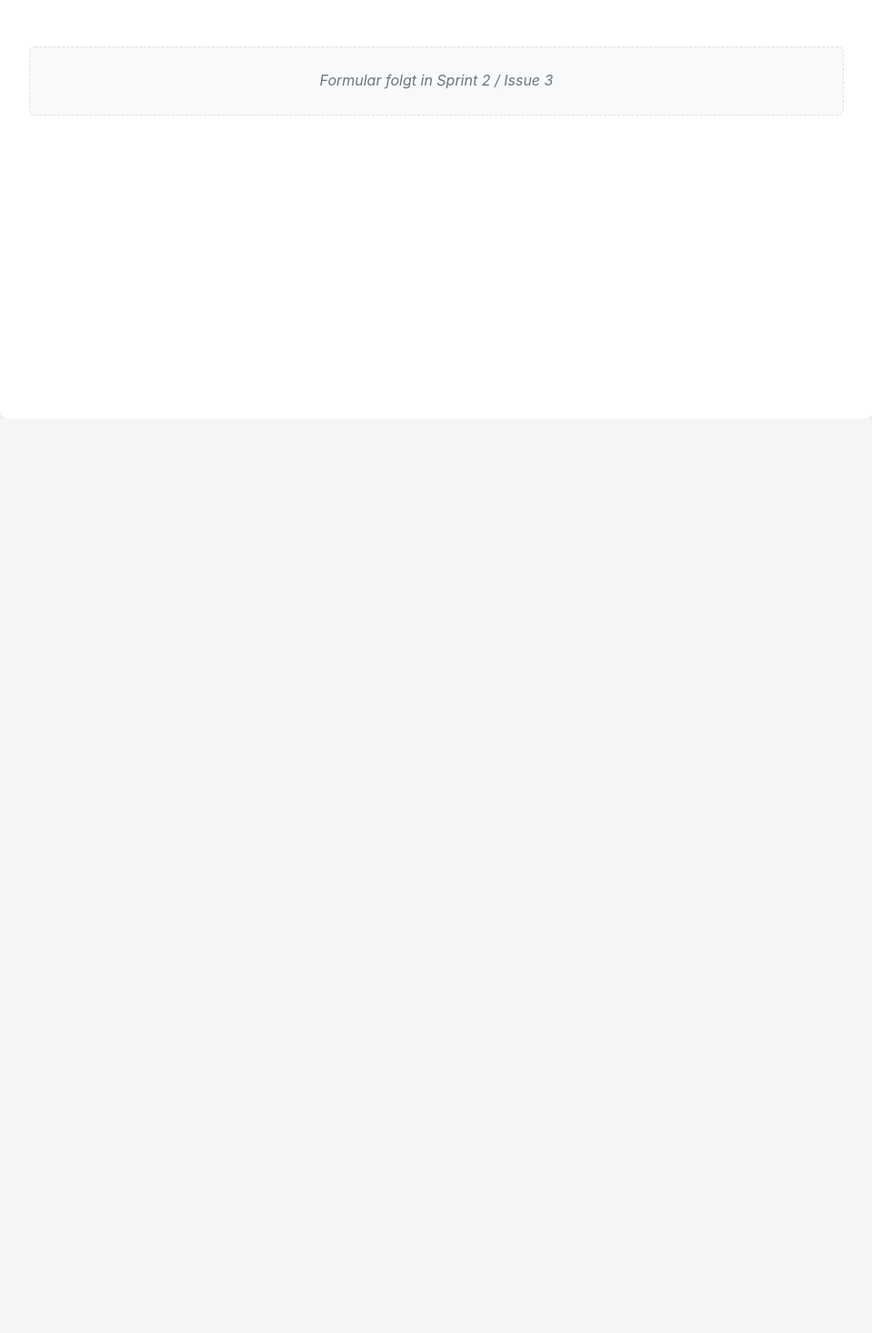
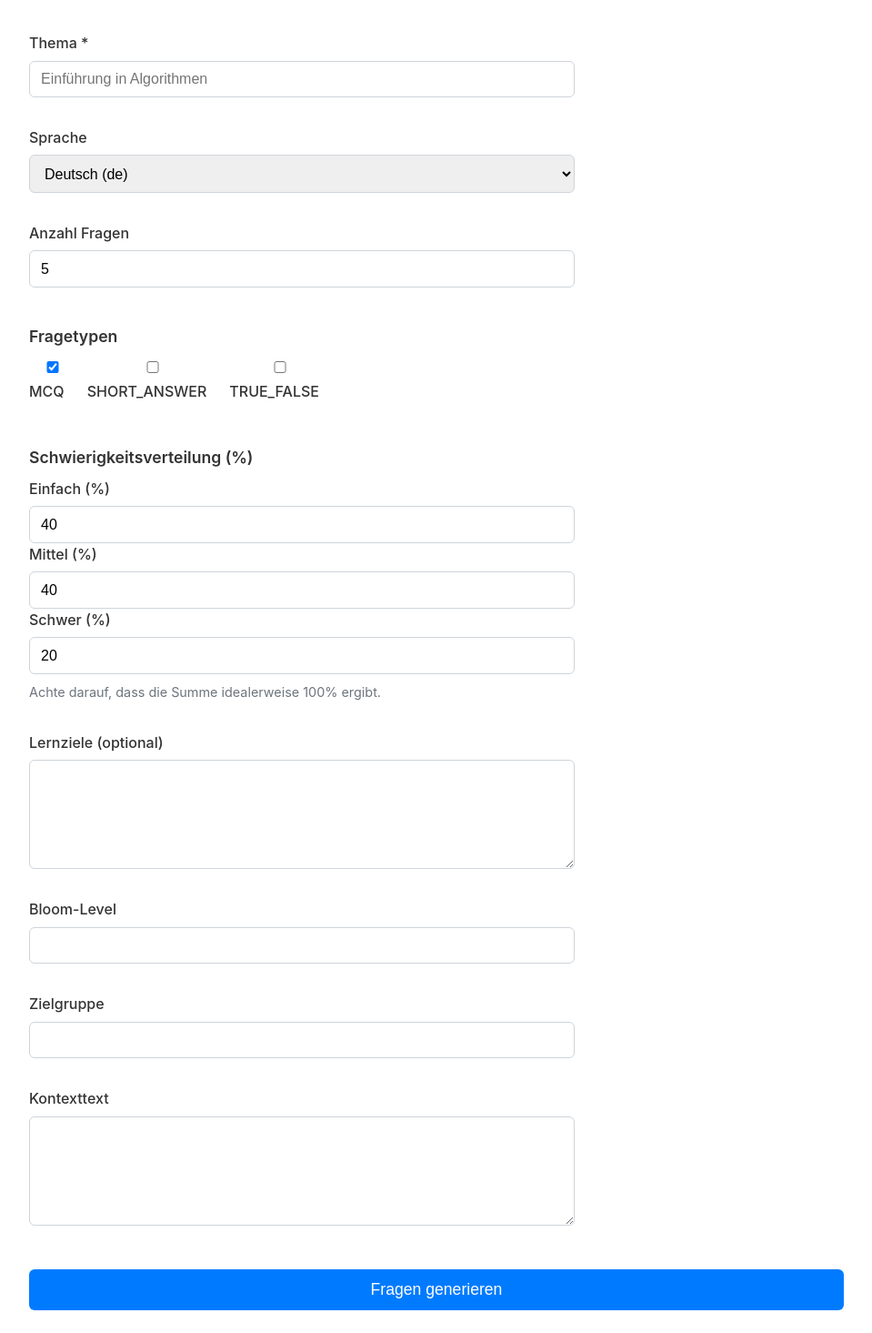
Before and after one commit to shezsoltani/AILV-Project, a React (Vite) app in the folder frontend/: page /generate in a window 1280 px wide. Shown: the part 340-1805 px from the top of the page at 91% size, without its empty margins (160-1119 px from the left). Before the commit the page ends 800 px from the top, so only its background shows below. Built offline with nearby package versions, Linux system fonts and the light colour scheme.

Commit message:
FE: Implement GenerateForm UI – full form, validation markers, styling, and updated GeneratePage

```diff
--- /dev/null
+++ b/frontend/src/components/GenerateForm.tsx
@@ -0,0 +1,278 @@
+import { FormEvent, useState, ChangeEvent } from 'react';
+import {
+  GenerateRequestFormValues,
+  Language,
+  QuestionType,
+} from '../types/generate';
+
+const QUESTION_TYPE_OPTIONS: QuestionType[] = [
+  'MCQ',
+  'SHORT_ANSWER',
+  'TRUE_FALSE',
+];
+
+const DEFAULT_FORM_VALUES: GenerateRequestFormValues = {
+  topic: '',
+  language: 'de',
+  count: 5,
+  types: ['MCQ'],
+  difficultyDistribution: {
+    easy: 40,
+    medium: 40,
+    hard: 20,
+  },
+  learningObjectives: '',
+  bloomLevel: '',
+  targetAudience: '',
+  contextText: '',
+};
+
+export const GenerateForm = () => {
+  const [formValues, setFormValues] =
+    useState<GenerateRequestFormValues>(DEFAULT_FORM_VALUES);
+  const [showSuccessMessage, setShowSuccessMessage] = useState(false);
+
+  const handleInputChange = (
+    event: ChangeEvent<HTMLInputElement | HTMLTextAreaElement | HTMLSelectElement>,
+  ) => {
+    const { name, value } = event.target;
+
+    // 🔹 count: darf leer sein (''), sonst number
+    if (name === 'count') {
+      const raw = value;
+      setFormValues((prev) => ({
+        ...prev,
+        count: raw === '' ? '' : Number(raw),
+      }));
+      return;
+    }
+
+    // 🔹 difficultyDistribution: easy/medium/hard dürfen ebenfalls leer sein
+    if (name.startsWith('difficultyDistribution.')) {
+      const key =
+        name.split('.')[1] as keyof GenerateRequestFormValues['difficultyDistribution'];
+      const raw = value;
+      setFormValues((prev) => ({
+        ...prev,
+        difficultyDistribution: {
+          ...prev.difficultyDistribution,
+          [key]: raw === '' ? '' : Number(raw),
+        },
+      }));
+      return;
+    }
+
+    setFormValues((prev) => ({ ...prev, [name]: value }));
+  };
+
+  const handleLanguageChange = (event: ChangeEvent<HTMLSelectElement>) => {
+    const language = event.target.value as Language;
+    setFormValues((prev) => ({ ...prev, language }));
+  };
+
+  const handleTypeToggle = (type: QuestionType) => {
+    setFormValues((prev) => {
+      const isSelected = prev.types.includes(type);
+      const nextTypes = isSelected
+        ? prev.types.filter((t) => t !== type)
+        : [...prev.types, type];
+
+      return {
+        ...prev,
+        types: nextTypes,
+      };
+    });
+  };
+
+  const handleSubmit = (event: FormEvent<HTMLFormElement>) => {
+    event.preventDefault();
+    console.log('GenerateRequest form values:', formValues);
+    setShowSuccessMessage(true);
+  };
+
+  return (
+    <div>
+      <form className="form" onSubmit={handleSubmit}>
+        <div className="form-row">
+          <label className="form-label" htmlFor="topic">
+            Thema *
+          </label>
+          <input
+            id="topic"
+            name="topic"
+            className="form-input"
+            type="text"
+            placeholder="Einführung in Algorithmen"
+            value={formValues.topic}
+            onChange={handleInputChange}
+            required
+          />
+        </div>
+
+        <div className="form-row">
+          <label className="form-label" htmlFor="language">
+            Sprache
+          </label>
+          <select
+            id="language"
+            name="language"
+            className="form-input"
+            value={formValues.language}
+            onChange={handleLanguageChange}
+          >
+            <option value="de">Deutsch (de)</option>
+            <option value="en">Englisch (en)</option>
+          </select>
+        </div>
+
+        <div className="form-row">
+          <label className="form-label" htmlFor="count">
+            Anzahl Fragen
+          </label>
+          <input
+            id="count"
+            name="count"
+            className="form-input"
+            type="number"
+            min={1}
+            max={50}
+            value={formValues.count}
+            onChange={handleInputChange}
+          />
+        </div>
+
+        <div className="form-row">
+          <p className="form-section-title">Fragetypen</p>
+          <div className="checkbox-group">
+            {QUESTION_TYPE_OPTIONS.map((type) => (
+              <label key={type} className="form-label">
+                <input
+                  type="checkbox"
+                  className="form-input"
+                  checked={formValues.types.includes(type)}
+                  onChange={() => handleTypeToggle(type)}
+                />
+                {type}
+              </label>
+            ))}
+          </div>
+        </div>
+
+        <div className="form-row">
+          <p className="form-section-title">Schwierigkeitsverteilung (%)</p>
+          <div className="form-group">
+            <label className="form-label" htmlFor="difficulty-easy">
+              Einfach (%)
+            </label>
+            <input
+              id="difficulty-easy"
+              name="difficultyDistribution.easy"
+              className="form-input"
+              type="number"
+              min={0}
+              max={100}
+              value={formValues.difficultyDistribution.easy}
+              onChange={handleInputChange}
+            />
+          </div>
+          <div className="form-group">
+            <label className="form-label" htmlFor="difficulty-medium">
+              Mittel (%)
+            </label>
+            <input
+              id="difficulty-medium"
+              name="difficultyDistribution.medium"
+              className="form-input"
+              type="number"
+              min={0}
+              max={100}
+              value={formValues.difficultyDistribution.medium}
+              onChange={handleInputChange}
+            />
+          </div>
+          <div className="form-group">
+            <label className="form-label" htmlFor="difficulty-hard">
+              Schwer (%)
+            </label>
+            <input
+              id="difficulty-hard"
+              name="difficultyDistribution.hard"
+              className="form-input"
+              type="number"
+              min={0}
+              max={100}
+              value={formValues.difficultyDistribution.hard}
+              onChange={handleInputChange}
+            />
+          </div>
+          <p className="form-helper">
+            Achte darauf, dass die Summe idealerweise 100% ergibt.
+          </p>
+        </div>
+
+        <div className="form-row">
+          <label className="form-label" htmlFor="learningObjectives">
+            Lernziele (optional)
+          </label>
+          <textarea
+            id="learningObjectives"
+            name="learningObjectives"
+            className="form-textarea"
+            rows={3}
+            value={formValues.learningObjectives}
+            onChange={handleInputChange}
+          />
+        </div>
+
+        <div className="form-row">
+          <label className="form-label" htmlFor="bloomLevel">
+            Bloom-Level
+          </label>
+          <input
+            id="bloomLevel"
+            name="bloomLevel"
+            className="form-input"
+            type="text"
+            value={formValues.bloomLevel}
+            onChange={handleInputChange}
+          />
+        </div>
+
+        <div className="form-row">
+          <label className="form-label" htmlFor="targetAudience">
+            Zielgruppe
+          </label>
+          <input
+            id="targetAudience"
+            name="targetAudience"
+            className="form-input"
+            type="text"
+            value={formValues.targetAudience}
+            onChange={handleInputChange}
+          />
+        </div>
+
+        <div className="form-row">
+          <label className="form-label" htmlFor="contextText">
+            Kontexttext
+          </label>
+          <textarea
+            id="contextText"
+            name="contextText"
+            className="form-textarea"
+            rows={4}
+            value={formValues.contextText}
+            onChange={handleInputChange}
+          />
+        </div>
+
+        <button type="submit" className="primary-button form-submit-button">
+          Fragen generieren
+        </button>
+      </form>
+      {showSuccessMessage && (
+        <p className="form-success-message">Formulardaten erfasst</p>
+      )}
+    </div>
+  );
+};
--- a/frontend/src/index.css
+++ b/frontend/src/index.css
@@ -169,6 +169,90 @@ body {
   text-align: center;
 }
 
+.page-form {
+  margin-top: 1rem;
+}
+
+.form {
+  display: flex;
+  flex-direction: column;
+  gap: 1rem;
+}
+
+.form-group {
+  display: flex;
+  flex-direction: column;
+  max-width: 600px;
+}
+
+.form-row {
+  display: flex;
+  flex-direction: column;
+  max-width: 600px;
+  margin-bottom: 1rem;
+}
+
+.form-label {
+  font-weight: 500;
+  margin-bottom: 0.35rem;
+  color: #333;
+}
+
+.form-input,
+.form-textarea,
+.form select {
+  width: 100%;
+  padding: 0.65rem 0.75rem;
+  border: 1px solid #ced4da;
+  border-radius: 6px;
+  font-size: 1rem;
+  transition: border-color 0.2s ease, box-shadow 0.2s ease;
+}
+
+.form-input:focus,
+.form-textarea:focus,
+.form select:focus {
+  outline: none;
+  border-color: #0d6efd;
+  box-shadow: 0 0 0 3px rgba(13, 110, 253, 0.15);
+}
+
+.form-textarea {
+  resize: vertical;
+  min-height: 120px;
+}
+
+.checkbox-group {
+  display: flex;
+  flex-wrap: wrap;
+  gap: 0.75rem;
+}
+
+.form-section-title {
+  font-size: 1.1rem;
+  font-weight: 600;
+  margin: 0.5rem 0;
+  color: #333;
+}
+
+.form-helper {
+  font-size: 0.9rem;
+  color: #6c757d;
+  margin-top: 0.5rem;
+}
+
+.form-success-message {
+  margin-top: 1rem;
+  padding: 0.75rem 1rem;
+  border-radius: 6px;
+  background-color: #d1e7dd;
+  color: #0f5132;
+}
+
+.form-submit-button {
+  margin-top: 1rem;
+}
+
 .primary-button {
   background-color: #007bff;
   color: #ffffff;
--- a/frontend/src/pages/GeneratePage.tsx
+++ b/frontend/src/pages/GeneratePage.tsx
@@ -1,4 +1,5 @@
 import React from 'react';
+import { GenerateForm } from '../components/GenerateForm';
 
 const GeneratePage: React.FC = () => {
   return (
@@ -8,9 +9,9 @@ const GeneratePage: React.FC = () => {
         Hier können Sie das Eingabeformular für die Generierung von Prüfungsfragen verwenden.
         Geben Sie Ihre Anforderungen ein und lassen Sie die KI passende Fragen erstellen.
       </p>
-      <p className="page-placeholder">
-        Formular folgt in Sprint 2 / Issue 3
-      </p>
+      <div className="page-form">
+        <GenerateForm />
+      </div>
     </div>
   );
 };
--- /dev/null
+++ b/frontend/src/types/generate.ts
@@ -0,0 +1,21 @@
+export type Language = 'de' | 'en';
+
+export type QuestionType = 'MCQ' | 'SHORT_ANSWER' | 'TRUE_FALSE';
+
+export interface DifficultyDistribution {
+  easy: number | '';
+  medium: number | '';
+  hard: number | '';
+}
+
+export interface GenerateRequestFormValues {
+  topic: string;
+  language: Language;
+  count: number | '';
+  types: QuestionType[];
+  difficultyDistribution: DifficultyDistribution;
+  learningObjectives: string;
+  bloomLevel: string;
+  targetAudience: string;
+  contextText: string;
+}
```
